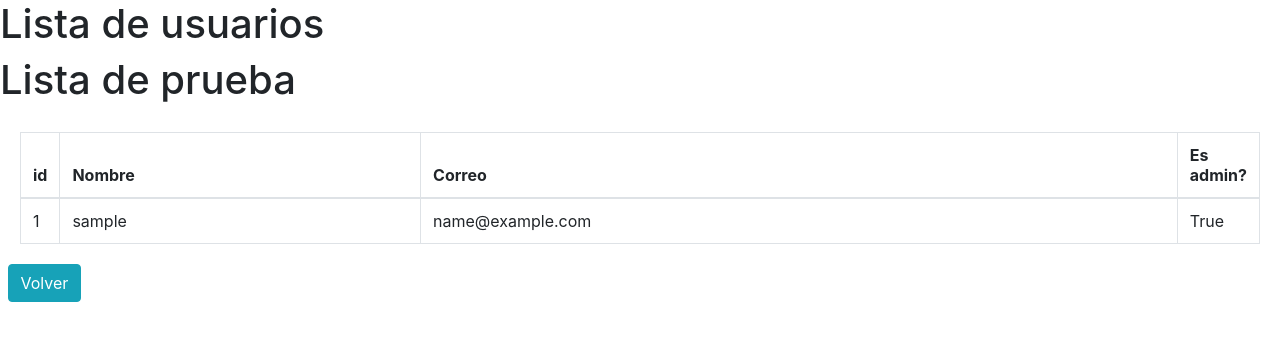
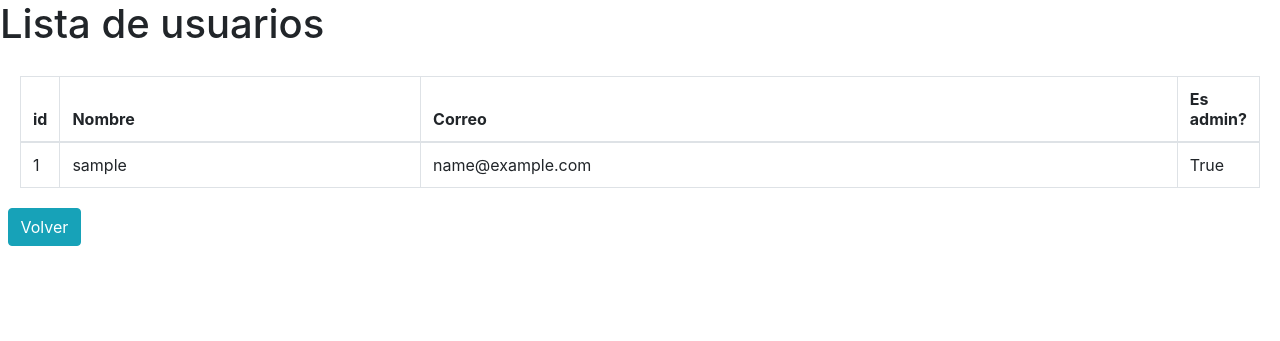
Before and after one commit to Juanluis22/MonitoreoVertientes, a Django app: page /administracion/lista_user/ in a window 1280 px wide. Shown: the top 341 px of the page. Run offline with Django 4.2, Linux system fonts and the light colour scheme; tables that the repository leaves empty hold one stand-in row (values such as "Sample post"); some libraries are stand-ins or nearby versions.

Commit message:
arreglando lo hecho en la prueba
b

```diff
--- a/monitoreo/crud/templates/usuario/list/listUsuario.html
+++ b/monitoreo/crud/templates/usuario/list/listUsuario.html
@@ -8,7 +8,7 @@
         <body>
 
             <h1>Lista de usuarios</h1>
-             <h1>Lista de prueba</h1>
+
 
 
 
```
